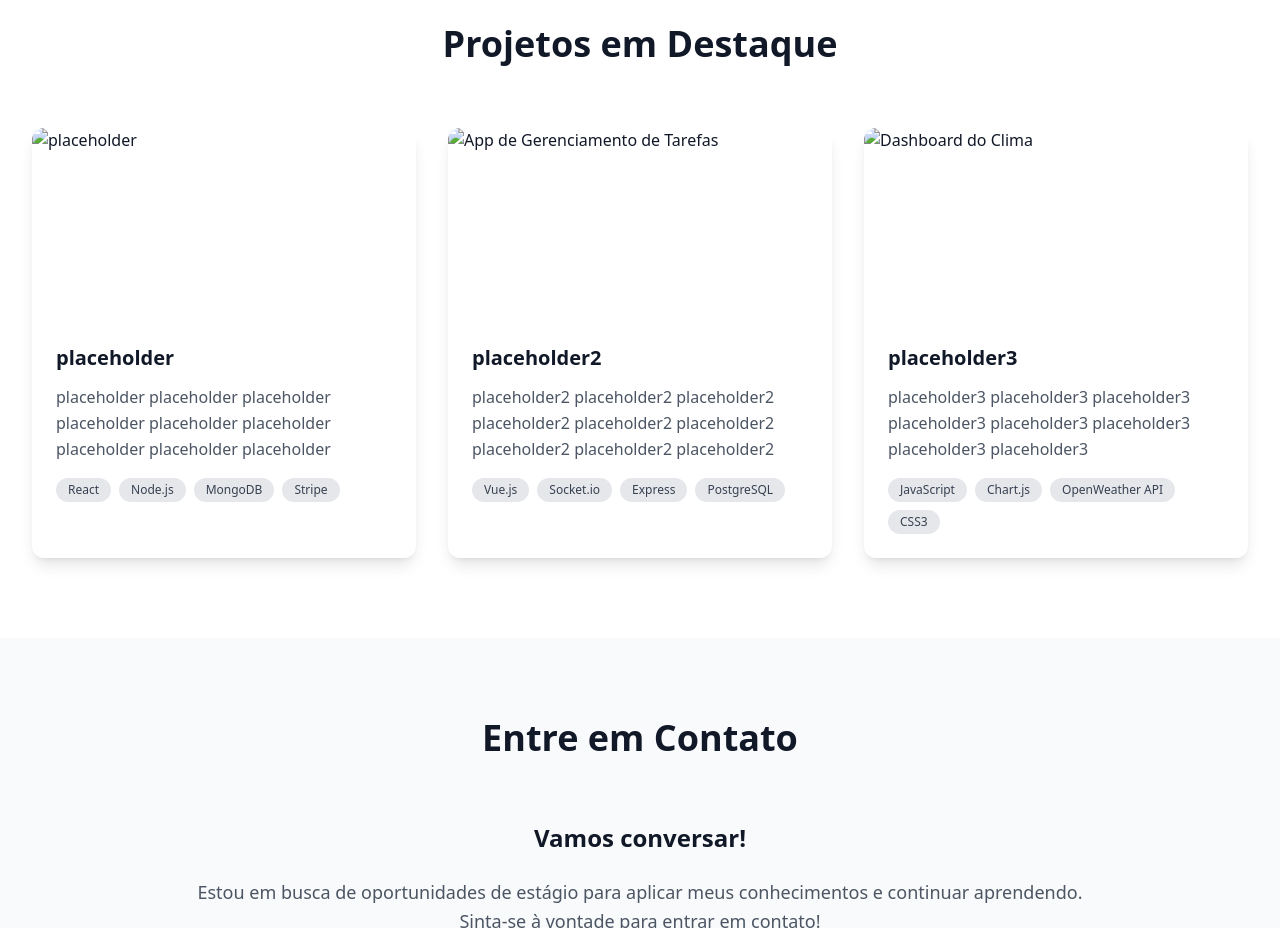
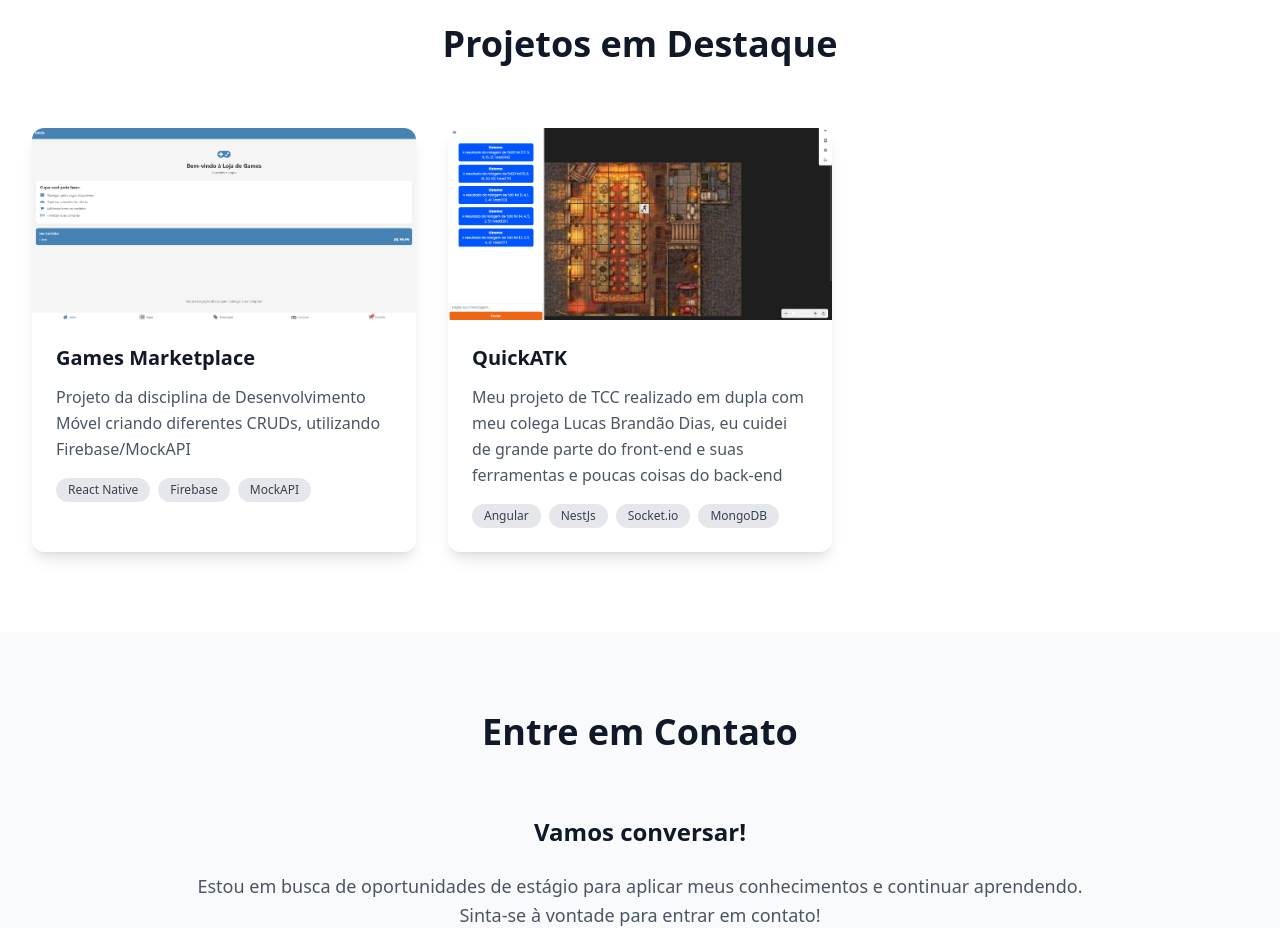
Before and after one commit to GSchultzDev/GSchultzDev.github.io, a plain HTML site: page index.html in a window 1280 px wide. Shown: the part 2080-3008 px from the top of the page. Drawn offline with nearby package versions, Linux system fonts and the light colour scheme.

Commit message:
escolha de 2 projetos + ortografia

```diff
--- a/index.html
+++ b/index.html
@@ -192,66 +192,41 @@
             <div class="grid grid-cols-1 md:grid-cols-2 lg:grid-cols-3 gap-8">
                 <div class="bg-white dark:bg-gray-700 rounded-xl overflow-hidden shadow-lg hover:shadow-xl transition-all duration-300 hover:-translate-y-2">
                     <div class="relative group">
-                        <img src="placeholder.png" alt="placeholder" class="w-full h-48 object-cover">
+                        <img src="images/react.png" alt="imagem exemplo para site feito em react-native" class="w-full h-48 object-cover">
                         <div class="absolute inset-0 bg-primary/90 opacity-0 group-hover:opacity-100 transition-opacity duration-300 flex items-center justify-center">
                             <div class="flex space-x-4">
-                                <a href="#" class="text-white text-2xl hover:scale-110 transition-transform"><i class="fab fa-github"></i></a>
-                                <a href="#" class="text-white text-2xl hover:scale-110 transition-transform"><i class="fas fa-external-link-alt"></i></a>
+                                <a href="https://github.com/GSchultzDev/React-native-game-shop" class="text-white text-2xl hover:scale-110 transition-transform"><i class="fab fa-github"></i></a>
                             </div>
                         </div>
                     </div>
                     <div class="p-6">
-                        <h3 class="text-xl font-bold mb-3 text-gray-900 dark:text-white">placeholder</h3>
-                        <p class="text-gray-600 dark:text-gray-300 mb-4 leading-relaxed">placeholder placeholder placeholder placeholder placeholder placeholder placeholder placeholder placeholder</p>
+                        <h3 class="text-xl font-bold mb-3 text-gray-900 dark:text-white">Games Marketplace</h3>
+                        <p class="text-gray-600 dark:text-gray-300 mb-4 leading-relaxed">Projeto da disciplina de Desenvolvimento Móvel criando diferentes CRUDs, utilizando Firebase/MockAPI</p>
                         <div class="flex flex-wrap gap-2">
-                            <span class="bg-gray-200 dark:bg-gray-600 text-gray-700 dark:text-gray-300 px-3 py-1 rounded-full text-xs">React</span>
-                            <span class="bg-gray-200 dark:bg-gray-600 text-gray-700 dark:text-gray-300 px-3 py-1 rounded-full text-xs">Node.js</span>
-                            <span class="bg-gray-200 dark:bg-gray-600 text-gray-700 dark:text-gray-300 px-3 py-1 rounded-full text-xs">MongoDB</span>
-                            <span class="bg-gray-200 dark:bg-gray-600 text-gray-700 dark:text-gray-300 px-3 py-1 rounded-full text-xs">Stripe</span>
+                            <span class="bg-gray-200 dark:bg-gray-600 text-gray-700 dark:text-gray-300 px-3 py-1 rounded-full text-xs">React Native</span>
+                            <span class="bg-gray-200 dark:bg-gray-600 text-gray-700 dark:text-gray-300 px-3 py-1 rounded-full text-xs">Firebase</span>
+                            <span class="bg-gray-200 dark:bg-gray-600 text-gray-700 dark:text-gray-300 px-3 py-1 rounded-full text-xs">MockAPI</span>
                         </div>
                     </div>
                 </div>
 
                 <div class="bg-white dark:bg-gray-700 rounded-xl overflow-hidden shadow-lg hover:shadow-xl transition-all duration-300 hover:-translate-y-2">
                     <div class="relative group">
-                        <img src="placeholder.png" alt="App de Gerenciamento de Tarefas" class="w-full h-48 object-cover">
+                        <img src="images/quickatk.png" alt="Site para jogo de tabuleiro(RPGs) online" class="w-full h-48 object-cover">
                         <div class="absolute inset-0 bg-primary/90 opacity-0 group-hover:opacity-100 transition-opacity duration-300 flex items-center justify-center">
                             <div class="flex space-x-4">
-                                <a href="#" class="text-white text-2xl hover:scale-110 transition-transform"><i class="fab fa-github"></i></a>
-                                <a href="#" class="text-white text-2xl hover:scale-110 transition-transform"><i class="fas fa-external-link-alt"></i></a>
+                                <a href="a" class="text-white text-2xl hover:scale-110 transition-transform"><i class="fab fa-github"></i></a>
                             </div>
                         </div>
                     </div>
                     <div class="p-6">
-                        <h3 class="text-xl font-bold mb-3 text-gray-900 dark:text-white">placeholder2</h3>
-                        <p class="text-gray-600 dark:text-gray-300 mb-4 leading-relaxed">placeholder2 placeholder2 placeholder2 placeholder2 placeholder2 placeholder2 placeholder2 placeholder2 placeholder2</p>
+                        <h3 class="text-xl font-bold mb-3 text-gray-900 dark:text-white">QuickATK</h3>
+                        <p class="text-gray-600 dark:text-gray-300 mb-4 leading-relaxed">Meu projeto de TCC realizado em dupla com meu colega Lucas Brandão Dias, eu cuidei de grande parte do front-end e suas ferramentas e poucas coisas do back-end</p>
                         <div class="flex flex-wrap gap-2">
-                            <span class="bg-gray-200 dark:bg-gray-600 text-gray-700 dark:text-gray-300 px-3 py-1 rounded-full text-xs">Vue.js</span>
+                            <span class="bg-gray-200 dark:bg-gray-600 text-gray-700 dark:text-gray-300 px-3 py-1 rounded-full text-xs">Angular</span>
+                            <span class="bg-gray-200 dark:bg-gray-600 text-gray-700 dark:text-gray-300 px-3 py-1 rounded-full text-xs">NestJs</span>
                             <span class="bg-gray-200 dark:bg-gray-600 text-gray-700 dark:text-gray-300 px-3 py-1 rounded-full text-xs">Socket.io</span>
-                            <span class="bg-gray-200 dark:bg-gray-600 text-gray-700 dark:text-gray-300 px-3 py-1 rounded-full text-xs">Express</span>
-                            <span class="bg-gray-200 dark:bg-gray-600 text-gray-700 dark:text-gray-300 px-3 py-1 rounded-full text-xs">PostgreSQL</span>
-                        </div>
-                    </div>
-                </div>
-
-                <div class="bg-white dark:bg-gray-700 rounded-xl overflow-hidden shadow-lg hover:shadow-xl transition-all duration-300 hover:-translate-y-2">
-                    <div class="relative group">
-                        <img src="placeholder.png" alt="Dashboard do Clima" class="w-full h-48 object-cover">
-                        <div class="absolute inset-0 bg-primary/90 opacity-0 group-hover:opacity-100 transition-opacity duration-300 flex items-center justify-center">
-                            <div class="flex space-x-4">
-                                <a href="#" class="text-white text-2xl hover:scale-110 transition-transform"><i class="fab fa-github"></i></a>
-                                <a href="#" class="text-white text-2xl hover:scale-110 transition-transform"><i class="fas fa-external-link-alt"></i></a>
-                            </div>
-                        </div>
-                    </div>
-                    <div class="p-6">
-                        <h3 class="text-xl font-bold mb-3 text-gray-900 dark:text-white">placeholder3</h3>
-                        <p class="text-gray-600 dark:text-gray-300 mb-4 leading-relaxed">placeholder3 placeholder3 placeholder3 placeholder3 placeholder3 placeholder3 placeholder3 placeholder3</p>
-                        <div class="flex flex-wrap gap-2">
-                            <span class="bg-gray-200 dark:bg-gray-600 text-gray-700 dark:text-gray-300 px-3 py-1 rounded-full text-xs">JavaScript</span>
-                            <span class="bg-gray-200 dark:bg-gray-600 text-gray-700 dark:text-gray-300 px-3 py-1 rounded-full text-xs">Chart.js</span>
-                            <span class="bg-gray-200 dark:bg-gray-600 text-gray-700 dark:text-gray-300 px-3 py-1 rounded-full text-xs">OpenWeather API</span>
-                            <span class="bg-gray-200 dark:bg-gray-600 text-gray-700 dark:text-gray-300 px-3 py-1 rounded-full text-xs">CSS3</span>
+                            <span class="bg-gray-200 dark:bg-gray-600 text-gray-700 dark:text-gray-300 px-3 py-1 rounded-full text-xs">MongoDB</span>
                         </div>
                     </div>
                 </div>
```
Also changed, not shown: images/quickatk.png (added), images/react.png (added).
